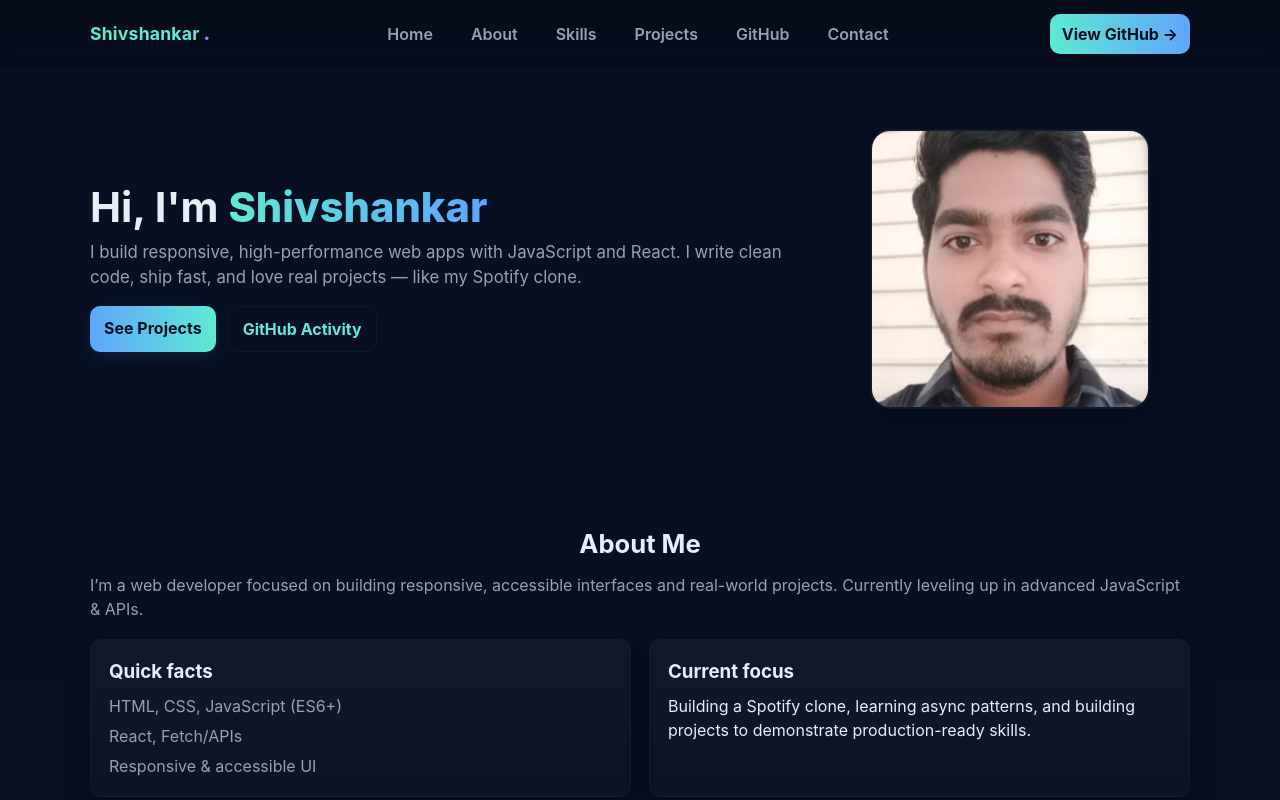
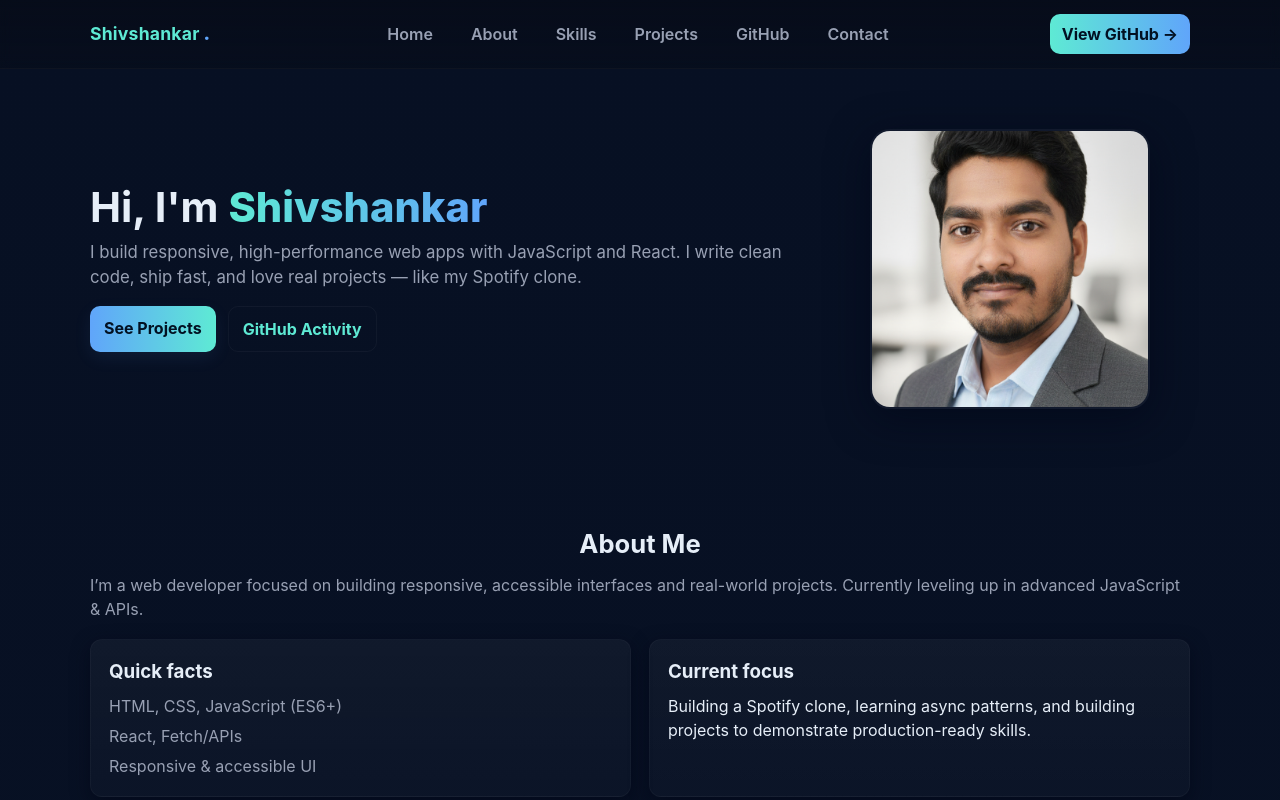
Before and after one commit to Shivshankar646/portfolio, a plain HTML site: page index.html in a window 1280 px wide. Shown: the top 800 px of the page. Drawn offline with Linux system fonts and the light colour scheme; no server answers.

Commit message:
Update index.html

```diff
--- a/index.html
+++ b/index.html
@@ -41,7 +41,7 @@
       </div>
 
       <div class="hero-photo">
-        <img src="photo_2025-09-15_22-09-17.jpg" alt="Shivshankar" />
+        <img src="Gemini_Generated_Image_w9kzmxw9kzmxw9kz.png" alt="Shivshankar" />
       </div>
     </div>
   </section>
```
